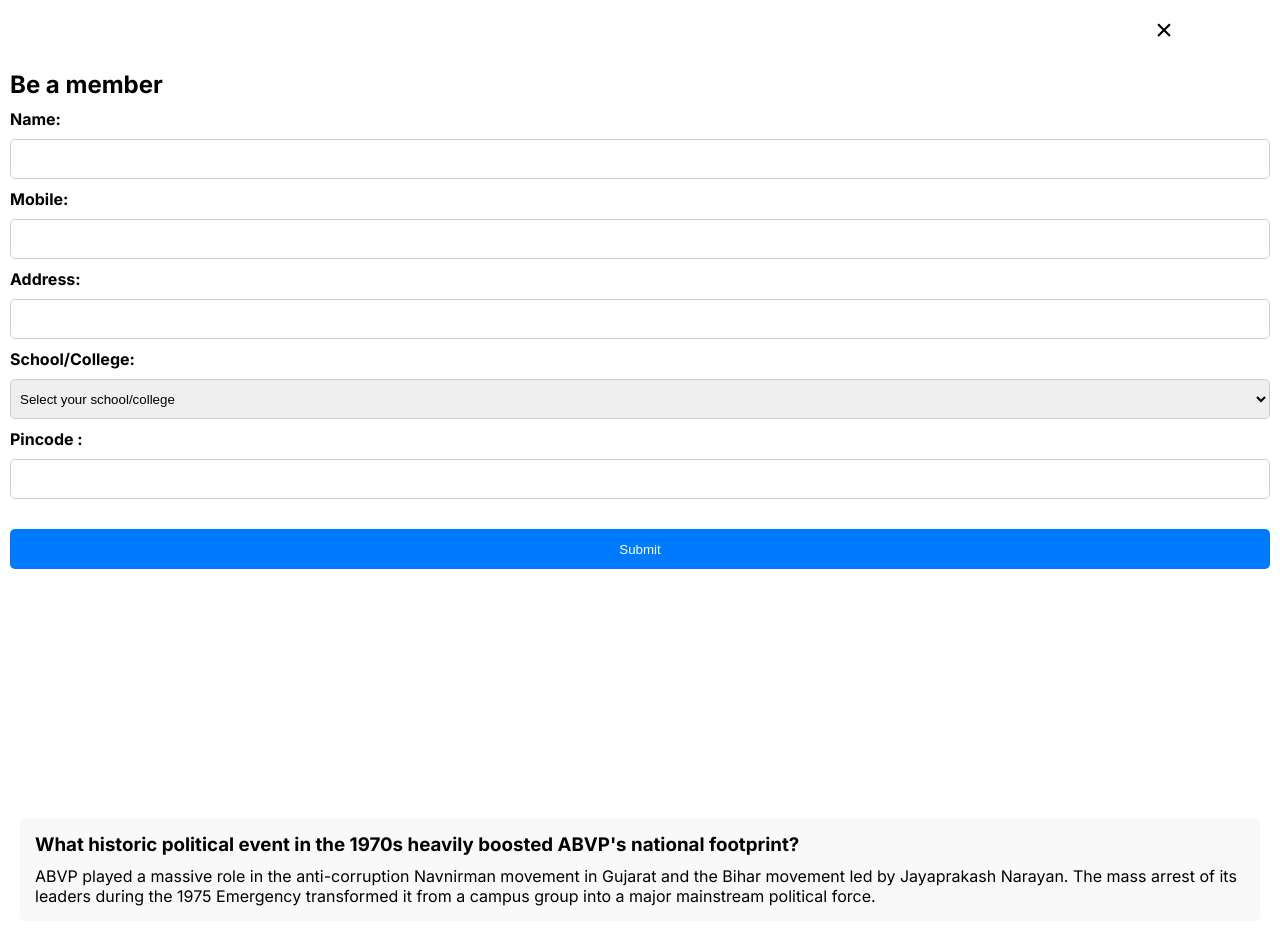
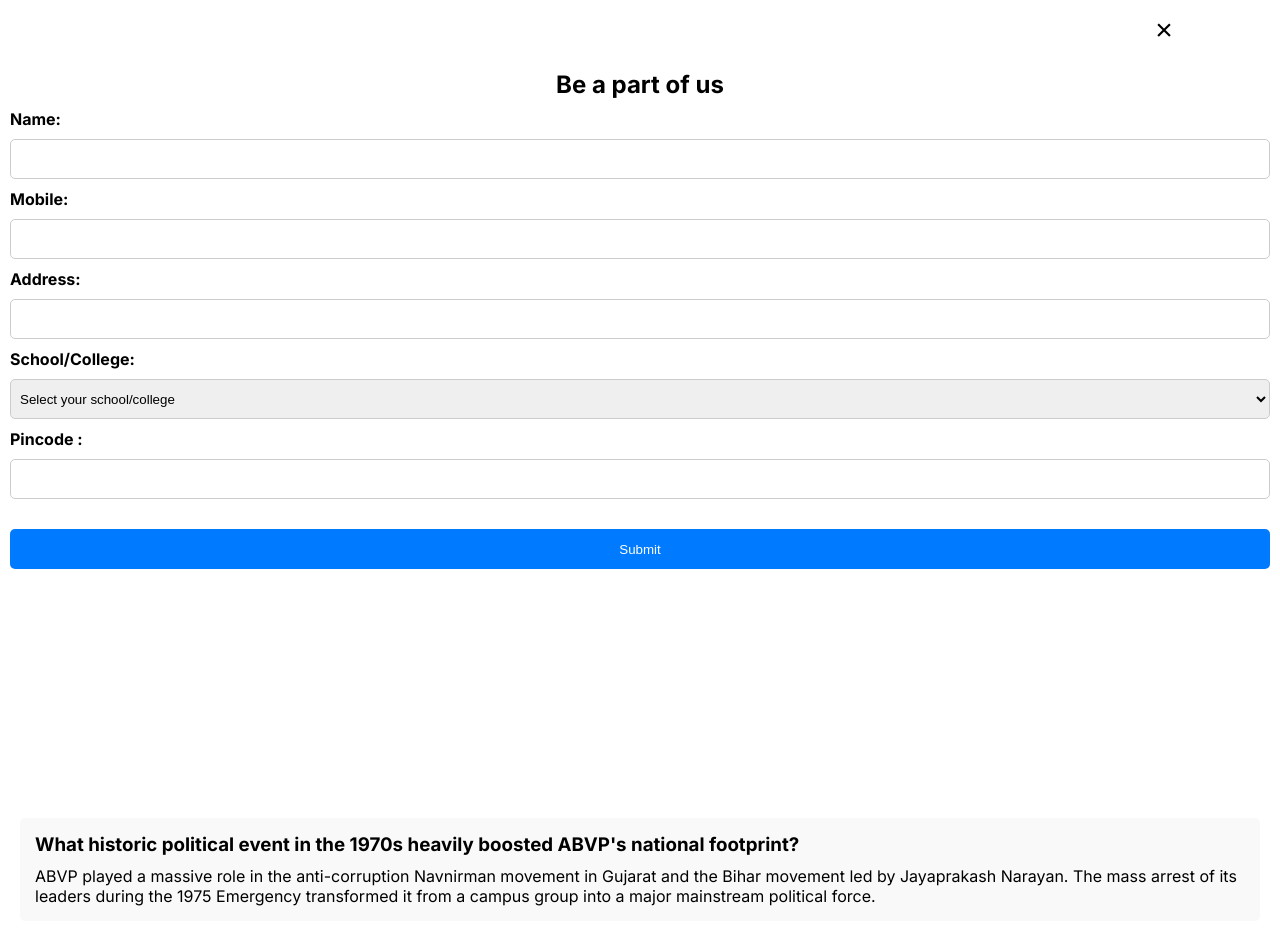
Before and after one commit to akshaygupta0852-art/ABVP, a plain HTML site: page index.html in a window 1280 px wide. Both pictures are taken after a click on the item "Be a member". Drawn offline with Linux system fonts and the light colour scheme.

Commit message:
Center a head tag on become a member section

```diff
--- a/index.html
+++ b/index.html
@@ -30,7 +30,7 @@
     <dialog id="memberDialog">
         <button id="closeDialog" aria-label="Close">&times;</button>
         <form method="dialog" id="memberForm">
-            <h2>Be a member</h2>
+            <h2 style="text-align: center;">Be a part of us</h2>
             <label for="name">Name:</label>
             <input type="text" id="name" name="name" required autocomplete="on">
 
```
